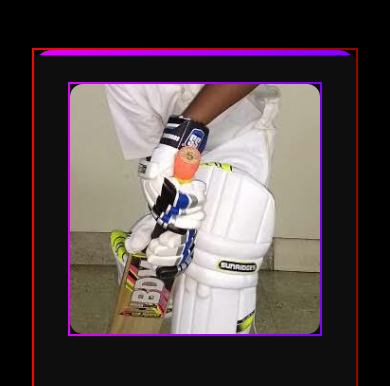
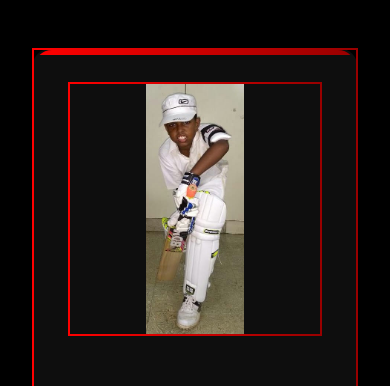
Before and after one commit to HariAakash646/HARIAAKASH646.github.io, a plain HTML site: page hobbies.html in a window 390 px wide. Shown: the part 264-650 px from the top of the page. Drawn offline with nearby package versions, Linux system fonts and the light colour scheme.

Commit message:
Removed and added a few pics

```diff
--- a/hobbies.html
+++ b/hobbies.html
@@ -83,13 +83,14 @@
       left: 0;
       width: 100%;
       height: 5px;
-      background: linear-gradient(to right, #e100ff, #7f00ff);
+      background: linear-gradient(to right, #ff0000, #990000);
     }
 
     .hobby-content {
       display: flex;
       gap: 2rem;
-      align-items: flex-start;
+      align-items: center;
+      flex-wrap: wrap;
     }
 
     @media (max-width: 768px) {
@@ -100,23 +101,26 @@
 
       .hobby-image {
         margin-bottom: 1.5rem;
+        width: 100%;
+        max-width: 250px;
       }
     }
 
     .hobby-image {
       width: 250px;
-      height: 250px;
+      height: auto;
+      max-height: 250px;
       border-radius: 15px;
-      object-fit: cover;
+      object-fit: contain;
       border: 2px solid transparent;
-      border-image: linear-gradient(to right, #e100ff, #7f00ff) 1;
+      border-image: linear-gradient(to right, #ff0000, #990000) 1;
       transition: transform 0.3s ease, box-shadow 0.3s ease;
       flex-shrink: 0;
     }
 
     .hobby-card:hover .hobby-image {
       transform: scale(1.05);
-      box-shadow: 0 0 25px rgba(255, 0, 255, 0.5);
+      box-shadow: 0 0 25px rgba(255, 0, 0, 0.5);
     }
 
     .hobby-details {
@@ -127,7 +131,7 @@
       margin: 0 0 1rem 0;
       font-size: 2.2rem;
       color: #fff;
-      background: linear-gradient(to right, #e100ff, #7f00ff);
+      background: linear-gradient(to right, #ff0000, #990000);
       -webkit-background-clip: text;
       -webkit-text-fill-color: transparent;
       font-family: 'Orbitron', sans-serif;
```
Also changed, not shown: gallery.html (+19 -0 lines), reviews.html (+11 -30 lines), images/ChennaiBeach.jpg (added), images/Chennai_Central.jpg (added), images/chepauk.png (added), images/spiderverse.webp (added).
